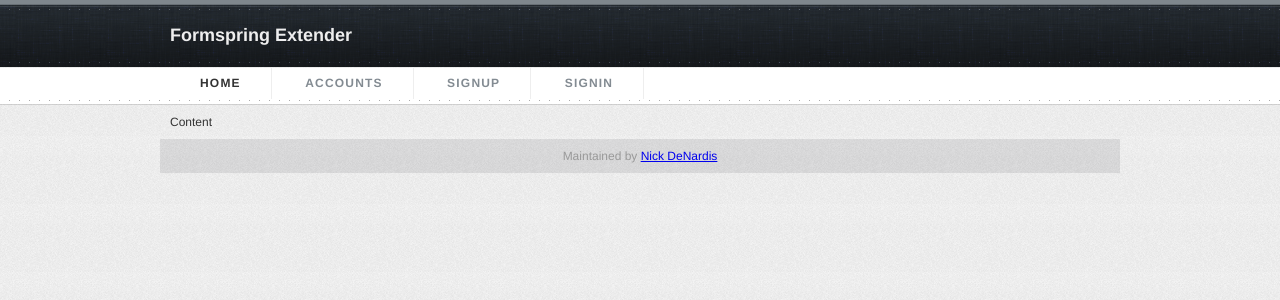
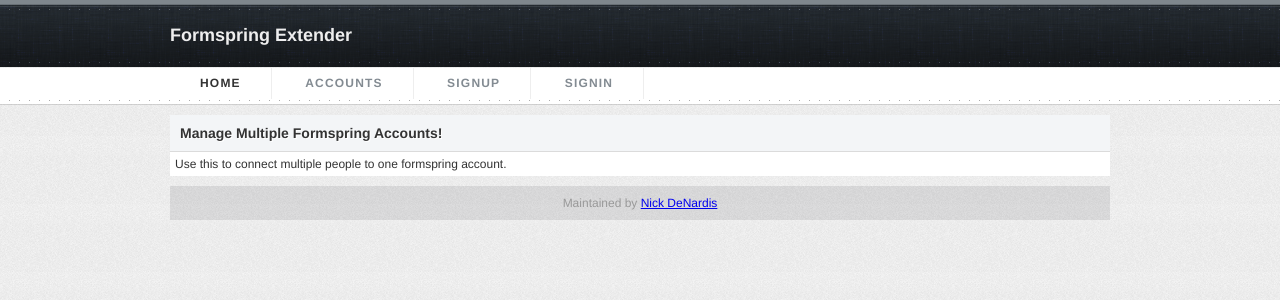
Before and after one commit to nickdenardis/formspring-extender, a PHP site: page / in a window 1280 px wide. Shown: the top 300 px of the page. Run offline with PHP 8.4, Linux system fonts and the light colour scheme.

Commit message:
Added some basic box style. Now on to adding some dynamic stuff.

```diff
--- a/public_html/assets/main.css
+++ b/public_html/assets/main.css
@@ -90,6 +90,29 @@
     margin-top: 10px;
 }
 
+.box {
+    -moz-border-radius: 5px 5px 5px 5px;
+    -moz-box-shadow: 0 1px 0 rgba(60, 60, 60, 0.3);
+    background: none repeat scroll 0 0 #FFFFFF;
+}
+.box header {
+    -moz-border-radius-topleft: 5px;
+    -moz-border-radius-topright: 5px;
+    background: none repeat scroll 0 0 #F3F5F7;
+    border-bottom: 1px solid #DBDBDB;
+    margin: 0;
+    padding: 0;
+}
+.box header h1 {
+    display: inline-block;
+    font-size: 14px;
+    padding: 10px;
+    text-shadow: 1px 1px #FFFFFF;
+}
+.box-content {
+	padding: 5px;
+}
+
 
 footer {
     color: #999999;
--- a/public_html/index.php
+++ b/public_html/index.php
@@ -26,13 +26,20 @@
    	</header>
 	<section id="content">
 		<div class="wrap"><div class="wrap-inner">
-		 Content
+			<div class="box">
+				<header>
+					<h1>Manage Multiple Formspring Accounts!</h1>
+				</header>
+				<div class="box-content">
+		 			<p>Use this to connect multiple people to one formspring account.</p>
+		 		</div>
+			</div>
 		</div></div>
 	</section>
 	<footer>
-		<div class="wrap">
+		<div class="wrap"><div class="wrap-inner">
 			<p>Maintained by <a href="http://nickdenardis.com/">Nick DeNardis</a></p>
-		</div>
+		</div></div>
 	</footer>
 </div>
 </body>
```
